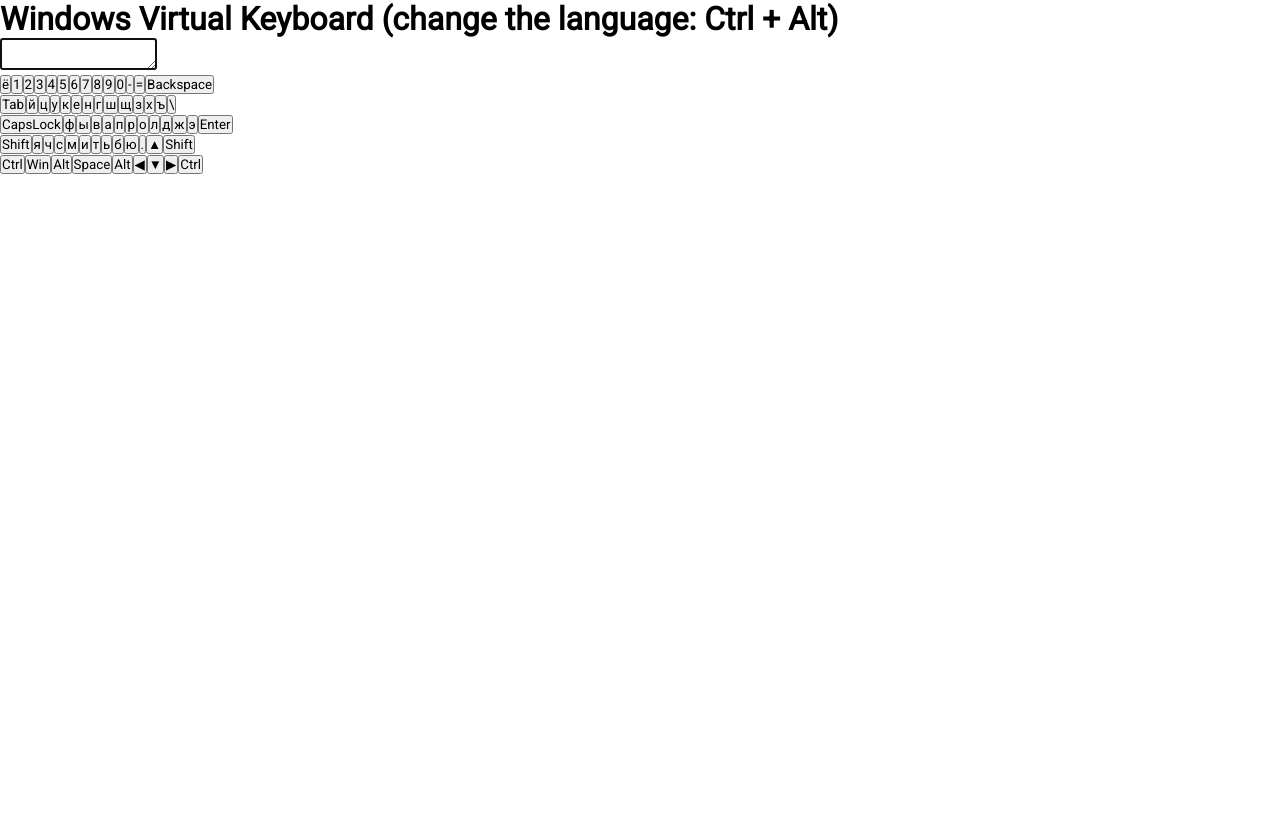
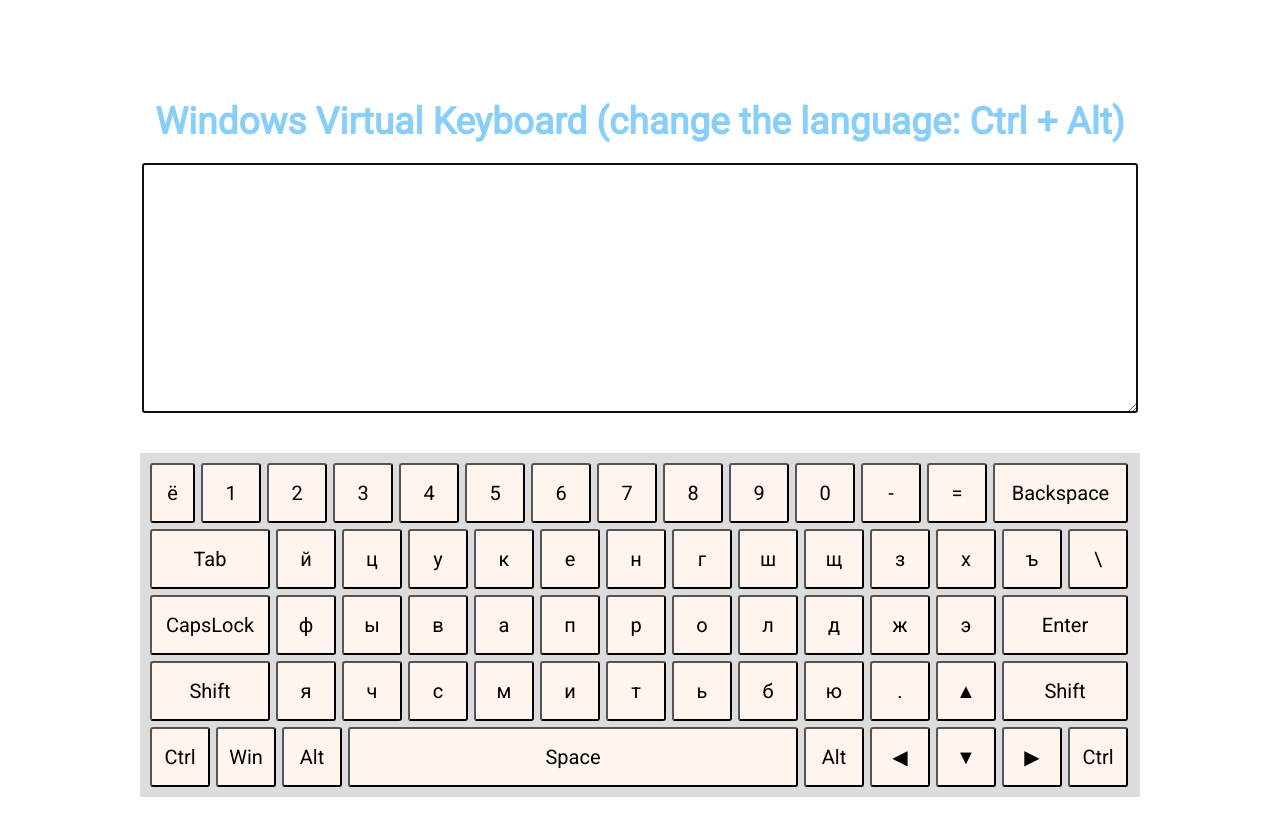
Before and after one commit to danikman89/virtual-keyboard, a website with bundled scripts: page index.html in a window 1280 px wide. Built offline with nearby package versions, Linux system fonts and the light colour scheme.

Commit message:
feat: add keyboar style

```diff
--- a/style.css
+++ b/style.css
@@ -1,6 +1,91 @@
 *{
   box-sizing: border-box;
-  margin: 0;
+  margin: 0 auto;
   padding: 0;
   font-family: 'Roboto', sans-serif;
+  font-size: 20px;
+
 }
+
+.keyboard__key {
+  width: 60px;
+  height: 60px;
+  margin: 3px;
+  border-radius: 3px;
+  background-color: #FFF5EE;
+  transition: all 0.5s;
+}
+
+.keyboard__keys {
+  background-color: #DCDCDC;
+  margin:20px;
+  padding: 7px;
+  width: 1000px;
+}
+
+.key__caps--active {
+   background: #FFB6C1;
+}
+
+.keyboard {
+  display: flex;
+  flex-direction: column;
+  justify-content: center;
+  flex-wrap: wrap;
+  align-items: center;
+  max-width: 1200px;
+  margin: 0 auto;
+  margin-top: 50px;
+
+}
+
+.active {
+  background: #FFB6C1;
+  transition: all 0.2s;
+}
+
+.key__space {
+  width: 450px;
+}
+
+ .textarea {
+  display: block;
+  height: 250px;
+  width: 83%;
+  margin: 20px 0;
+  padding: 20px;
+}
+
+ h1 {
+  margin-top: 50px;
+  font-size: 37px;
+  color: #87CEFA;
+}
+
+.key--0 {
+  width: 45px;
+}
+
+.key__back {
+  width: 135px;
+}
+
+.key__tab {
+  width: 120px;
+}
+
+.key__shift-left {
+  width: 120px;
+}
+
+.key__shift-right {
+  width: 126px;
+}
+
+.key__caps {
+  width: 120px;
+}
+
+.key__enter {
+  width: 126px;
+}
```
